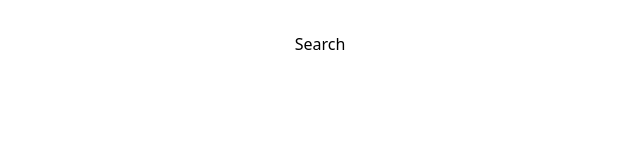
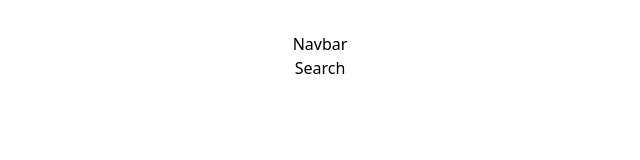
Before and after one commit to Shazil0204/Auto-Logistics, a React (Vite) app in the folder web-app/: page /search in a window 1280 px wide. Shown: the top 160 px of the page, without its empty margins (320-960 px from the left). Built offline with nearby package versions, Linux system fonts and the light colour scheme.

Commit message:
Just work on the navbar component

```diff
--- a/web-app/src/components/layout/navbar.tsx
+++ b/web-app/src/components/layout/navbar.tsx
@@ -0,0 +1,5 @@
+const Navbar = () => {
+  return <div>Navbar</div>;
+};
+
+export default Navbar;
--- a/web-app/src/screens/router/search.tsx
+++ b/web-app/src/screens/router/search.tsx
@@ -1,5 +1,12 @@
+import Navbar from "../../components/layout/navbar";
+
 const Search = () => {
-  return <div>Search</div>;
+  return (
+    <>
+      <Navbar />
+      <div>Search</div>
+    </>
+  );
 };
 
 export default Search;
```
